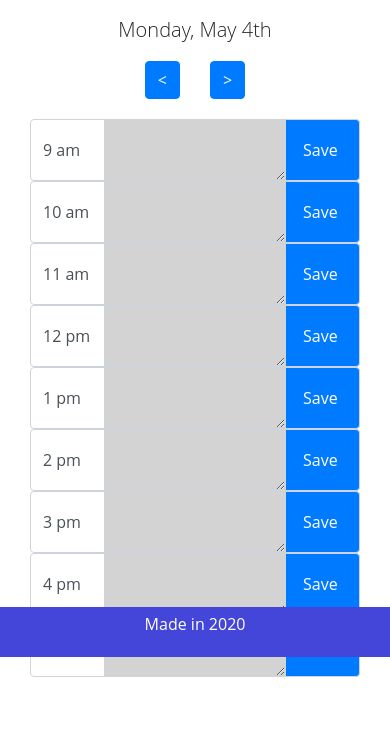
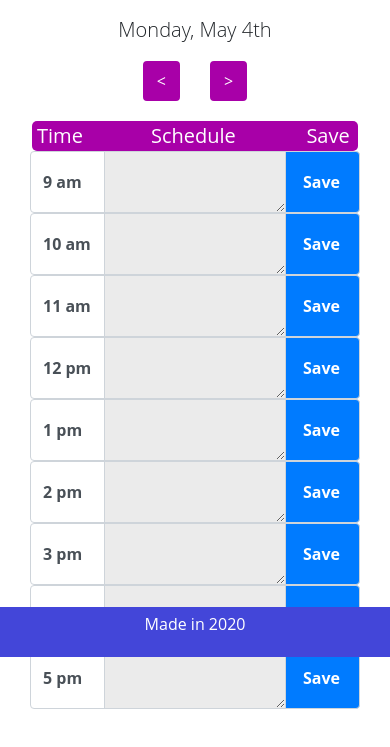
Before and after one commit to accurtis18/assignment5, a plain HTML site: page index.html in a window 390 px wide. Shown: the part 187-934 px from the top of the page. Drawn offline with nearby package versions, Linux system fonts and the light colour scheme.

Commit message:
Added and styelized header row. Styled colors for past, pres, fut, diff

```diff
--- a/index.html
+++ b/index.html
@@ -26,14 +26,15 @@
                         <p id="currentDay" class="lead"></p>
                     </div>
                     <div class="col-md-4 col-xs-1 order-xs-6 order-md-1 button">
-                      <button class="btn btn-primary" id="back">&lt</button>
+                      <button class="btn btn-primary forback" id="back">&lt</button>
                   </div>
                   <div class="col-md 4 col-xs-1 order-xs-6 order-md-12 button">
-                      <button class="btn btn-primary" id="forward">&gt</button>
+                      <button class="btn btn-primary forback" id="forward">&gt</button>
                   </div>
                 </div>
 
             <div class="container timeSlots">
+
                 <!-- Timeblocks go here -->
              </div>
         </div>
--- a/script.js
+++ b/script.js
@@ -22,6 +22,17 @@ function createTimeSlots(){
     var hr = 9;
     var cls = "";
     $(".timeSlots").html("");
+    $(".timeSlots").append(`<div class="row headers">
+        <div class="col-md-1 col-xs-1 time">
+            Time
+        </div>
+        <div class="col-md-10 col-xs-10 schedule">
+            Schedule
+        </div>
+        <div class="col-md-1 col-xs-1 svcol">
+            Save
+        </div>
+    </div>`);
 
     while(hr < 18){
         var currHour = moment().hour();
--- a/style.css
+++ b/style.css
@@ -26,19 +26,69 @@ body {
     width: 50%;
 }
 
+.forback{
+    background-color: hsl(300, 100%, 33%);
+    border-color: hsl(300, 100%, 33%);
+    border-width: 2px;
+}
+
+.forback:hover{
+    background-color:  hsl(300, 100%, 33%);
+    border-color: black;
+}
+
 #back{
     float: right;
+
 }
 
 #forward{
     float: left;
 }
 
+.headers{
+    text-align: center;
+    font-size: 20px;
+    background-color: hsl(300, 100%, 33%);
+    color: white;
+    margin-right: 2px;
+    margin-left: 2px;
+    border-radius: 5px;
+}
+
+.time{
+    padding-left: 5px;
+}
+
+.svcol{
+    text-align: left;
+    padding-left: 22px;
+}
+
+@media (max-width: 992px){
+    .time, .schedule, .svcol{
+        width: 33%;
+        padding: 0;
+    }
+    .time{
+        text-align: left;
+        padding-left: 5px;
+    }
+    .svcol{
+        text-align: right;
+        padding-left: 0;
+        padding-right: 5px;
+    }
+}
+
+
+
 /* Followig five format the input for saving tasks and column colors based on time and save button */
 .input-group-text {
     width: 75px;
     background-color: white;
-    text-emphasis: bold;
+    font-weight: bold;
+    text-align: center;
 }
 
 #save{
@@ -47,17 +97,17 @@ body {
 }
 
 .past {
-  background-color: #d3d3d3;
-  color: white;
+  background-color: #ebebeb;
+  color: rgb(95, 95, 95);
+}
+
+.future {
+  background-color: white;
+  color: black;
 }
 
 .present {
-  background-color: #ff6961;
-  color: white;
-}
-
-.future {
-  background-color: #77dd77;
+  background-color: hsl(130, 100%, 33%);
   color: white;
 }
 
```
